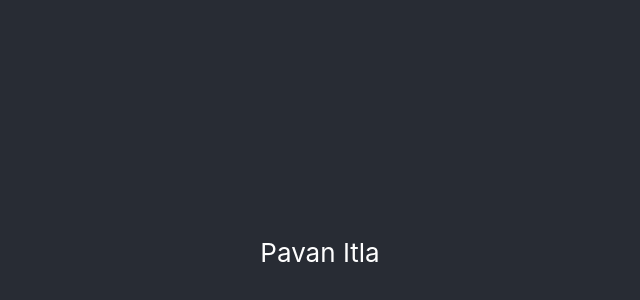
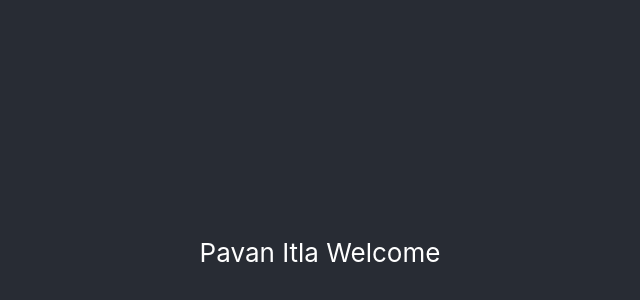
Before and after one commit to itlapav/react-cicd, a React (Create React App) app: page / in a window 1280 px wide. Shown: the part 148-448 px from the top of the page, without its empty margins (320-960 px from the left). Built offline with nearby package versions, Linux system fonts and the light colour scheme.

Commit message:
Update App.js

```diff
--- a/src/App.js
+++ b/src/App.js
@@ -6,7 +6,7 @@ function App() {
     <div className="App">
       <header className="App-header">
         <a>
-          Pavan Itla
+          Pavan Itla Welcome
         </a>
       </header>
     </div>
```
